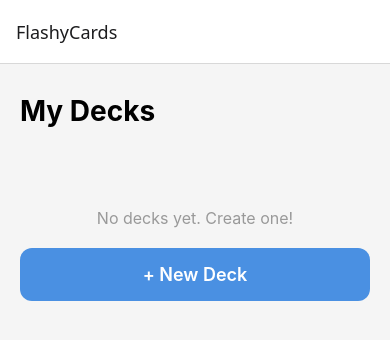
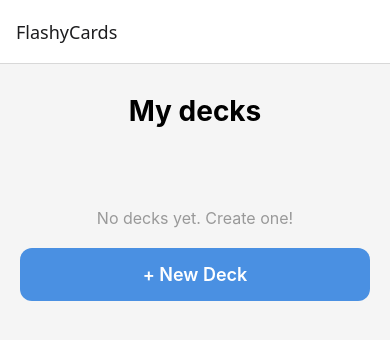
Before and after one commit to ferrarajc/flashcards, a React Native app: screen /Home in a window 390 px wide. Shown: the top 340 px of the page. Built offline with nearby package versions, Linux system fonts and the light colour scheme.

Commit message:
Center heading, sentence case, add style guide

```diff
--- a/screens/HomeScreen.js
+++ b/screens/HomeScreen.js
@@ -34,7 +34,7 @@ export default function HomeScreen({ navigation }) {
 
   return (
     <View style={styles.container}>
-      <Text style={styles.title}>My Decks</Text>
+      <Text style={styles.title}>My decks</Text>
 
       {decks.length === 0 ? (
         <Text style={styles.empty}>No decks yet. Create one!</Text>
@@ -71,7 +71,7 @@ export default function HomeScreen({ navigation }) {
 
 const styles = StyleSheet.create({
   container: { flex: 1, padding: 20, backgroundColor: '#f5f5f5' },
-  title: { fontSize: 28, fontWeight: 'bold', marginBottom: 20, marginTop: 10 },
+  title: { fontSize: 28, fontWeight: 'bold', marginBottom: 20, marginTop: 10, textAlign: 'center' },
   empty: { color: '#999', fontSize: 16, textAlign: 'center', marginTop: 60 },
   deckRow: { flexDirection: 'row', alignItems: 'center', marginBottom: 12 },
   deckButton: {
```
Also changed, not shown: 1 other file (tests, documents, lock files or other folders).
